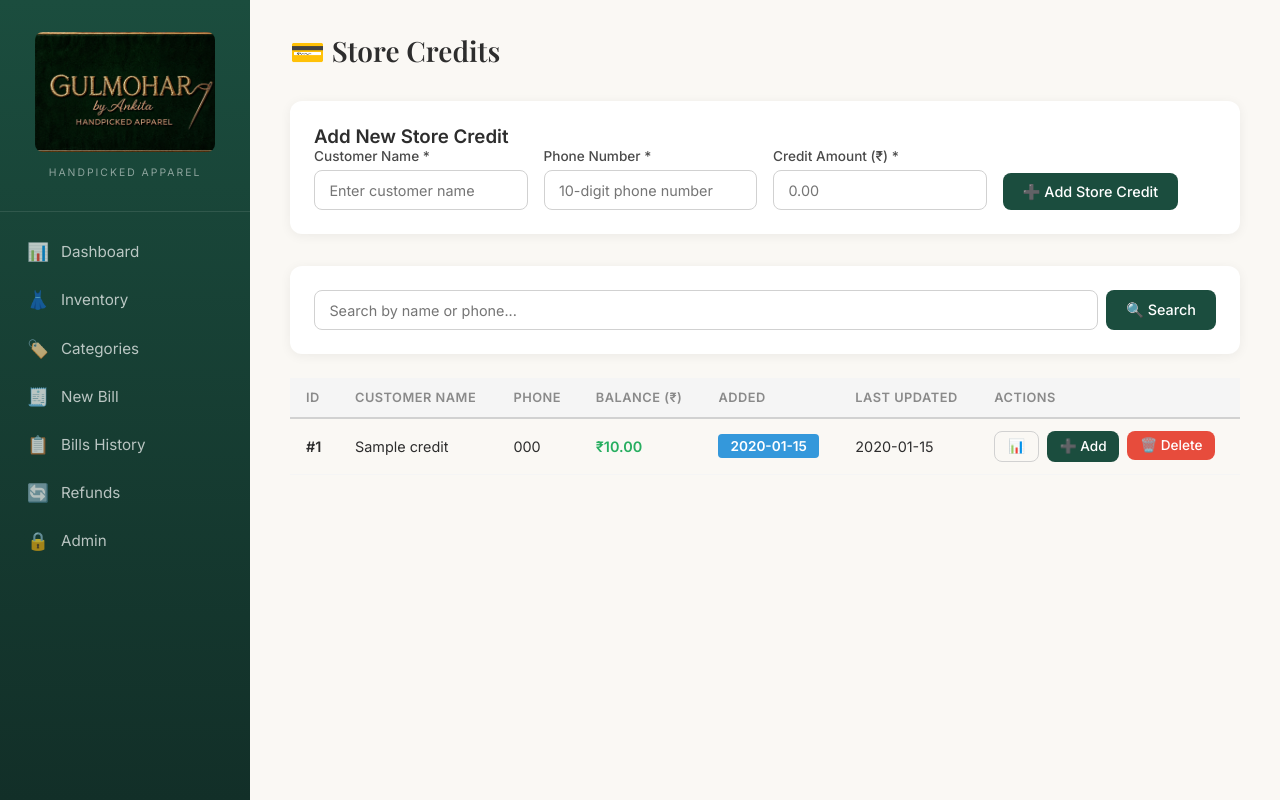
After one commit to Sujay-Nakhare-Git/inventory-management, a Flask app: page /store-credits in a window 1280 px wide. The commit adds this page. Run offline with Flask 3, Linux system fonts and the light colour scheme; the visitor is signed in with stand-in values (Sample User, id 1); tables that the repository leaves empty hold one stand-in row (values such as "Sample post").

Commit message:
Add store credit feature with customer balance tracking and billing integration

```diff
--- a/app.py
+++ b/app.py
@@ -139,6 +139,27 @@ def init_db():
             FOREIGN KEY (refund_id) REFERENCES refunds(id),
             FOREIGN KEY (product_id) REFERENCES products(id)
         );
+
+        CREATE TABLE IF NOT EXISTS store_credits (
+            id INTEGER PRIMARY KEY AUTOINCREMENT,
+            customer_name TEXT NOT NULL,
+            customer_phone TEXT NOT NULL UNIQUE,
+            balance REAL NOT NULL DEFAULT 0,
+            created_at TEXT DEFAULT (datetime('now','localtime')),
+            updated_at TEXT DEFAULT (datetime('now','localtime'))
+        );
+
+        CREATE TABLE IF NOT EXISTS credit_transactions (
+            id INTEGER PRIMARY KEY AUTOINCREMENT,
+            credit_id INTEGER NOT NULL,
+            bill_id INTEGER,
+            amount REAL NOT NULL DEFAULT 0,
+            transaction_type TEXT NOT NULL,
+            notes TEXT,
+            created_at TEXT DEFAULT (datetime('now','localtime')),
+            FOREIGN KEY (credit_id) REFERENCES store_credits(id),
+            FOREIGN KEY (bill_id) REFERENCES bills(id)
+        );
     """)
 
     # Seed default categories if empty
@@ -167,6 +188,12 @@ def init_db():
         db.execute("ALTER TABLE expenses ADD COLUMN vendor TEXT")
     if "bill_image_path" not in expense_columns:
         db.execute("ALTER TABLE expenses ADD COLUMN bill_image_path TEXT")
+
+    bills_columns = {
+        row["name"] for row in db.execute("PRAGMA table_info(bills)").fetchall()
+    }
+    if "store_credit_used" not in bills_columns:
+        db.execute("ALTER TABLE bills ADD COLUMN store_credit_used REAL DEFAULT 0")
 
     db.commit()
 
@@ -541,6 +568,8 @@ def create_bill():
     discount_percent = float(data.get("discount_percent", 0))
     tax_percent = float(data.get("tax_percent", 0))
     payment_method = data.get("payment_method", "Cash")
+    store_credit_id = data.get("store_credit_id")
+    store_credit_amount = float(data.get("store_credit_amount", 0))
 
     subtotal = 0
     validated_items = []
@@ -570,12 +599,33 @@ def create_bill():
     tax_amount = round(after_discount * tax_percent / 100, 2)
     total = round(after_discount + tax_amount, 2)
 
+    # Validate store credit if provided
+    if store_credit_id:
+        try:
+            store_credit_id = int(store_credit_id)
+            credit = db.execute(
+                "SELECT * FROM store_credits WHERE id = ?", (store_credit_id,)
+            ).fetchone()
+            if not credit:
+                return jsonify({"error": "Store credit not found"}), 400
+            if credit["balance"] < store_credit_amount:
+                return jsonify({"error": f"Insufficient store credit. Available: ₹{credit['balance']}"}), 400
+            # Store credit gets deducted from total after tax
+            store_credit_amount = round(min(store_credit_amount, total), 2)
+            total = round(total - store_credit_amount, 2)
+        except (ValueError, TypeError):
+            store_credit_id = None
+            store_credit_amount = 0
+    else:
+        store_credit_id = None
+        store_credit_amount = 0
+
     cursor = db.execute(
         "INSERT INTO bills (customer_name, customer_phone, subtotal, "
         "discount_percent, discount_amount, tax_percent, tax_amount, "
-        "total, payment_method) VALUES (?, ?, ?, ?, ?, ?, ?, ?, ?)",
+        "total, payment_method, store_credit_used) VALUES (?, ?, ?, ?, ?, ?, ?, ?, ?, ?)",
         (customer_name, customer_phone, subtotal, discount_percent,
-         discount_amount, tax_percent, tax_amount, total, payment_method),
+         discount_amount, tax_percent, tax_amount, total, payment_method, store_credit_amount),
     )
     bill_id = cursor.lastrowid
 
@@ -592,10 +642,24 @@ def create_bill():
             (it["quantity"], it["product_id"]),
         )
 
+    # Record store credit transaction if used
+    if store_credit_id and store_credit_amount > 0:
+        db.execute(
+            "INSERT INTO credit_transactions (credit_id, bill_id, amount, transaction_type, notes) "
+            "VALUES (?, ?, ?, ?, ?)",
+            (store_credit_id, bill_id, store_credit_amount, "debit", f"Used in Bill #{bill_id}"),
+        )
+        db.execute(
+            "UPDATE store_credits SET balance = balance - ?, updated_at = datetime('now','localtime') WHERE id = ?",
+            (store_credit_amount, store_credit_id),
+        )
+
     db.commit()
     log_update(
         "New Bill Created",
-        f"Bill #{bill_id} — ₹{total} ({payment_method}) — {customer_name or 'Walk-in'}",
+        f"Bill #{bill_id} — ₹{after_discount + tax_amount} ({payment_method})" +
+        (f" — Store Credit: ₹{store_credit_amount}" if store_credit_amount > 0 else "") +
+        f" — {customer_name or 'Walk-in'}",
         "billing",
     )
 
@@ -642,19 +706,216 @@ def delete_bill(bill_id):
             (item["quantity"], item["product_id"]),
         )
 
+    # Restore store credit if it was used
+    if bill["store_credit_used"] and bill["store_credit_used"] > 0:
+        transaction = db.execute(
+            "SELECT credit_id FROM credit_transactions WHERE bill_id = ? AND transaction_type = 'debit'",
+            (bill_id,)
+        ).fetchone()
+        if transaction:
+            credit_id = transaction["credit_id"]
+            db.execute(
+                "UPDATE store_credits SET balance = balance + ?, updated_at = datetime('now','localtime') WHERE id = ?",
+                (bill["store_credit_used"], credit_id),
+            )
+            db.execute(
+                "INSERT INTO credit_transactions (credit_id, bill_id, amount, transaction_type, notes) "
+                "VALUES (?, ?, ?, ?, ?)",
+                (credit_id, bill_id, bill["store_credit_used"], "credit", f"Restored from deleted Bill #{bill_id}"),
+            )
+
     db.execute("DELETE FROM bill_items WHERE bill_id = ?", (bill_id,))
     db.execute("DELETE FROM refund_items WHERE refund_id IN (SELECT id FROM refunds WHERE bill_id = ?)", (bill_id,))
     db.execute("DELETE FROM refunds WHERE bill_id = ?", (bill_id,))
+    db.execute("DELETE FROM credit_transactions WHERE bill_id = ?", (bill_id,))
     db.execute("DELETE FROM bills WHERE id = ?", (bill_id,))
     db.commit()
 
     log_update(
         "Bill Deleted",
-        f"Bill #{bill_id} — ₹{bill['total']} deleted. Stock restored.",
+        f"Bill #{bill_id} — ₹{bill['total']} deleted. Stock restored." +
+        (f" Store Credit restored: ₹{bill['store_credit_used']}" if bill["store_credit_used"] > 0 else ""),
         "billing",
     )
     flash(f"Bill #{bill_id} deleted and stock restored.", "success")
     return redirect(url_for("bills_list"))
+
+
+# ── Store Credits ────────────────────────────────────────────────────────
+@app.route("/store-credits")
+def store_credits():
+    if not admin_authenticated():
+        flash("Please unlock Admin to access Store Credits.", "error")
+        return redirect(url_for("admin", next=url_for("store_credits")))
+
+    db = get_db()
+    search = request.args.get("search", "").strip()
+    query = "SELECT * FROM store_credits WHERE 1=1"
+    params = []
+    if search:
+        query += " AND (customer_name LIKE ? OR customer_phone LIKE ?)"
+        params += [f"%{search}%", f"%{search}%"]
+    query += " ORDER BY updated_at DESC"
+    all_credits = db.execute(query, params).fetchall()
+    return render_template("store_credits.html", credits=all_credits, search=search)
+
+
+@app.route("/store-credits/add", methods=["POST"])
+def add_store_credit():
+    if not admin_authenticated():
+        flash("Please unlock Admin to add store credit.", "error")
+        return redirect(url_for("admin", next=url_for("store_credits")))
+
+    db = get_db()
+    customer_name = request.form.get("customer_name", "").strip()
+    customer_phone = request.form.get("customer_phone", "").strip()
+    balance = float(request.form.get("balance", 0))
+
+    if not customer_name or not customer_phone or balance <= 0:
+        flash("Please provide customer name, phone, and balance.", "error")
+        return redirect(url_for("store_credits"))
+
+    # Check if phone already exists
+    existing = db.execute(
+        "SELECT id FROM store_credits WHERE customer_phone = ?", (customer_phone,)
+    ).fetchone()
+    if existing:
+        flash(f"Store credit for phone {customer_phone} already exists.", "error")
+        return redirect(url_for("store_credits"))
+
+    cursor = db.execute(
+        "INSERT INTO store_credits (customer_name, customer_phone, balance) "
+        "VALUES (?, ?, ?)",
+        (customer_name, customer_phone, round(balance, 2)),
+    )
+    credit_id = cursor.lastrowid
+
+    # Record initial transaction
+    db.execute(
+        "INSERT INTO credit_transactions (credit_id, amount, transaction_type, notes) "
+        "VALUES (?, ?, ?, ?)",
+        (credit_id, balance, "credit", "Initial credit added"),
+    )
+    db.commit()
+
+    log_update(
+        "Store Credit Added",
+        f"{customer_name} ({customer_phone}) — ₹{balance}",
+        "store_credit",
+    )
+    flash(f"Store credit for {customer_name} (₹{balance}) added!", "success")
+    return redirect(url_for("store_credits"))
+
+
+@app.route("/api/store-credit/lookup/<phone>")
+def lookup_store_credit(phone):
+    db = get_db()
+    credit = db.execute(
+        "SELECT * FROM store_credits WHERE customer_phone = ?", (phone,)
+    ).fetchone()
+    if not credit:
+        return jsonify({"found": False})
+    return jsonify({
+        "found": True,
+        "id": credit["id"],
+        "customer_name": credit["customer_name"],
+        "customer_phone": credit["customer_phone"],
+        "balance": credit["balance"],
+    })
+
+
+@app.route("/store-credits/<int:credit_id>/add-balance", methods=["POST"])
+def add_credit_balance(credit_id):
+    if not admin_authenticated():
+        flash("Please unlock Admin to modify store credits.", "error")
+        return redirect(url_for("store_credits"))
+
+    db = get_db()
+    credit = db.execute(
+        "SELECT * FROM store_credits WHERE id = ?", (credit_id,)
+    ).fetchone()
+    if not credit:
+        flash("Store credit not found.", "error")
+        return redirect(url_for("store_credits"))
+
+    amount = float(request.form.get("amount", 0))
+    notes = request.form.get("notes", "").strip()
+
+    if amount <= 0:
+        flash("Please provide a valid amount.", "error")
+        return redirect(url_for("store_credits"))
+
+    db.execute(
+        "UPDATE store_credits SET balance = balance + ?, updated_at = datetime('now','localtime') WHERE id = ?",
+        (round(amount, 2), credit_id),
+    )
+    db.execute(
+        "INSERT INTO credit_transactions (credit_id, amount, transaction_type, notes) "
+        "VALUES (?, ?, ?, ?)",
+        (credit_id, amount, "credit", notes or "Balance added"),
+    )
+    db.commit()
+
+    log_update(
+        "Store Credit Added",
+        f"{credit['customer_name']} — ₹{amount}" + (f" ({notes})" if notes else ""),
+        "store_credit",
+    )
+    flash(f"₹{amount} added to {credit['customer_name']}'s store credit!", "success")
+    return redirect(url_for("store_credits"))
+
+
+@app.route("/store-credits/<int:credit_id>/transactions")
+def credit_transactions(credit_id):
+    if not admin_authenticated():
+        flash("Please unlock Admin to view store credit details.", "error")
+        return redirect(url_for("admin", next=url_for("credit_transactions", credit_id=credit_id)))
+
+    db = get_db()
+    credit = db.execute(
+        "SELECT * FROM store_credits WHERE id = ?", (credit_id,)
+    ).fetchone()
+    if not credit:
+        flash("Store credit not found.", "error")
+        return redirect(url_for("store_credits"))
+
+    transactions = db.execute(
+        "SELECT * FROM credit_transactions WHERE credit_id = ? ORDER BY created_at DESC",
+        (credit_id,)
+    ).fetchall()
+
+    return render_template(
+        "credit_transactions.html",
+        credit=credit,
+        transactions=transactions,
+    )
+
+
+@app.route("/store-credits/<int:credit_id>/delete", methods=["POST"])
+def delete_store_credit(credit_id):
+    if not admin_authenticated():
+        flash("Please unlock Admin to delete store credits.", "error")
+        return redirect(url_for("store_credits"))
+
+    db = get_db()
+    credit = db.execute(
+        "SELECT * FROM store_credits WHERE id = ?", (credit_id,)
+    ).fetchone()
+    if not credit:
+        flash("Store credit not found.", "error")
+        return redirect(url_for("store_credits"))
+
+    db.execute("DELETE FROM credit_transactions WHERE credit_id = ?", (credit_id,))
+    db.execute("DELETE FROM store_credits WHERE id = ?", (credit_id,))
+    db.commit()
+
+    log_update(
+        "Store Credit Deleted",
+        f"{credit['customer_name']} ({credit['customer_phone']})",
+        "store_credit",
+    )
+    flash(f"Store credit for {credit['customer_name']} deleted.", "success")
+    return redirect(url_for("store_credits"))
 
 
 # ── Refunds & Exchanges ──────────────────────────────────────────────────
--- /dev/null
+++ b/templates/store_credits.html
@@ -0,0 +1,158 @@
+{% extends "base.html" %}
+{% block title %}Store Credits — Gulmohar by Ankita{% endblock %}
+
+{% block content %}
+<div class="page-header">
+    <h2>💳 Store Credits</h2>
+</div>
+
+<!-- Add New Store Credit -->
+<div class="card" style="margin-bottom:2rem;">
+    <h3>Add New Store Credit</h3>
+    <form method="POST" action="{{ url_for('add_store_credit') }}">
+        <div class="form-grid">
+            <div class="form-group">
+                <label>Customer Name *</label>
+                <input type="text" name="customer_name" class="input" placeholder="Enter customer name" required>
+            </div>
+            <div class="form-group">
+                <label>Phone Number *</label>
+                <input type="tel" name="customer_phone" class="input" placeholder="10-digit phone number" required pattern="[0-9]{10}">
+            </div>
+            <div class="form-group">
+                <label>Credit Amount (₹) *</label>
+                <input type="number" name="balance" class="input" placeholder="0.00" step="0.01" min="0" required>
+            </div>
+            <div style="align-self: flex-end;">
+                <button type="submit" class="btn btn-primary">➕ Add Store Credit</button>
+            </div>
+        </div>
+    </form>
+</div>
+
+<!-- Search Bar -->
+<div class="card" style="margin-bottom:1.5rem;">
+    <div style="display: flex; gap: 1rem; flex-wrap: wrap;">
+        <form method="GET" action="{{ url_for('store_credits') }}" style="flex:1; display:flex; gap:0.5rem;">
+            <input type="text" name="search" class="input" placeholder="Search by name or phone..." value="{{ search }}" style="flex:1;">
+            <button type="submit" class="btn btn-primary">🔍 Search</button>
+            {% if search %}
+            <a href="{{ url_for('store_credits') }}" class="btn btn-outline">✕ Clear</a>
+            {% endif %}
+        </form>
+    </div>
+</div>
+
+<!-- Store Credits List -->
+{% if credits %}
+<div style="overflow-x: auto;">
+    <table class="table">
+        <thead>
+            <tr>
+                <th>ID</th>
+                <th>Customer Name</th>
+                <th>Phone</th>
+                <th>Balance (₹)</th>
+                <th>Added</th>
+                <th>Last Updated</th>
+                <th>Actions</th>
+            </tr>
+        </thead>
+        <tbody>
+            {% for credit in credits %}
+            <tr>
+                <td><strong>#{{ credit.id }}</strong></td>
+                <td>{{ credit.customer_name }}</td>
+                <td>{{ credit.customer_phone }}</td>
+                <td style="font-weight:bold; color:#27ae60;">₹{{ "%.2f" | format(credit.balance) }}</td>
+                <td>
+                    <span class="badge" style="background:#3498db;color:#fff;padding:0.25rem 0.75rem;border-radius:4px;font-size:0.85rem;">
+                        {{ credit.created_at[:10] }}
+                    </span>
+                </td>
+                <td>{{ credit.updated_at[:10] }}</td>
+                <td>
+                    <div style="display:flex;gap:0.5rem;flex-wrap:wrap;">
+                        <a href="{{ url_for('credit_transactions', credit_id=credit.id) }}" class="btn btn-small btn-outline" title="View transactions">📊</a>
+                        <button type="button" class="btn btn-small btn-primary" onclick="openAddBalanceModal({{ credit.id }}, '{{ credit.customer_name }}')">➕ Add</button>
+                        <form method="POST" action="{{ url_for('delete_store_credit', credit_id=credit.id) }}" style="display:inline;" onsubmit="return confirm('Delete store credit for {{ credit.customer_name }}? This cannot be undone.');">
+                            <button type="submit" class="btn btn-small" style="background:#e74c3c;color:#fff;">🗑️ Delete</button>
+                        </form>
+                    </div>
+                </td>
+            </tr>
+            {% endfor %}
+        </tbody>
+    </table>
+</div>
+{% else %}
+<div class="card" style="text-align:center;padding:3rem;background:#f8f9fa;">
+    <p style="color:#7f8c8d;font-size:1.1rem;">No store credits found. {% if search %}Try adjusting your search.{% else %}Add one to get started!{% endif %}</p>
+</div>
+{% endif %}
+
+<!-- Add Balance Modal -->
+<div id="addBalanceModal" style="display:none;position:fixed;top:0;left:0;width:100%;height:100%;background:rgba(0,0,0,0.5);z-index:1000;align-items:center;justify-content:center;">
+    <div style="background:#fff;border-radius:12px;padding:2rem;max-width:420px;width:90%;box-shadow:0 8px 32px rgba(0,0,0,0.2);">
+        <h3 style="margin-bottom:1rem;">➕ Add Balance</h3>
+        <form id="addBalanceForm" method="POST" style="display:none;">
+            <div class="form-group">
+                <label>Customer Name</label>
+                <input type="text" id="modalCustomerName" class="input" readonly style="background:#f8f9fa;cursor:default;">
+            </div>
+            <div class="form-group">
+                <label>Amount (₹) *</label>
+                <input type="number" name="amount" class="input" placeholder="0.00" step="0.01" min="0" required>
+            </div>
+            <div class="form-group">
+                <label>Notes (optional)</label>
+                <input type="text" name="notes" class="input" placeholder="e.g., Refund, Recharge">
+            </div>
+            <div style="display:flex;gap:0.5rem;margin-top:1rem;">
+                <button type="button" class="btn btn-outline" style="flex:1;" onclick="document.getElementById('addBalanceModal').style.display='none'">Cancel</button>
+                <button type="submit" class="btn btn-primary" style="flex:1;">Add Balance</button>
+            </div>
+        </form>
+    </div>
+</div>
+
+<style>
+    .form-grid {
+        display: grid;
+        grid-template-columns: repeat(auto-fit, minmax(200px, 1fr));
+        gap: 1rem;
+    }
+
+    .btn-small {
+        padding: 0.4rem 0.8rem;
+        font-size: 0.85rem;
+    }
+
+    @media (max-width: 768px) {
+        .table {
+            font-size: 0.9rem;
+        }
+        .btn-small {
+            padding: 0.3rem 0.5rem;
+            font-size: 0.75rem;
+        }
+    }
+</style>
+
+<script>
+function openAddBalanceModal(creditId, customerName) {
+    document.getElementById('modalCustomerName').value = customerName;
+    document.getElementById('addBalanceForm').action = `/store-credits/${creditId}/add-balance`;
+    document.getElementById('addBalanceForm').style.display = 'block';
+    document.getElementById('addBalanceModal').style.display = 'flex';
+    document.querySelector('#addBalanceForm input[name="amount"]').focus();
+}
+
+// Close modal when clicking outside
+document.getElementById('addBalanceModal').addEventListener('click', function(e) {
+    if (e.target === this) {
+        this.style.display = 'none';
+    }
+});
+</script>
+{% endblock %}
```
Also changed, not shown: static/billing.js (+67 -1 lines), templates/admin.html (+8 -0 lines), templates/billing.html (+40 -0 lines), templates/credit_transactions.html (added, +87 -0 lines).
